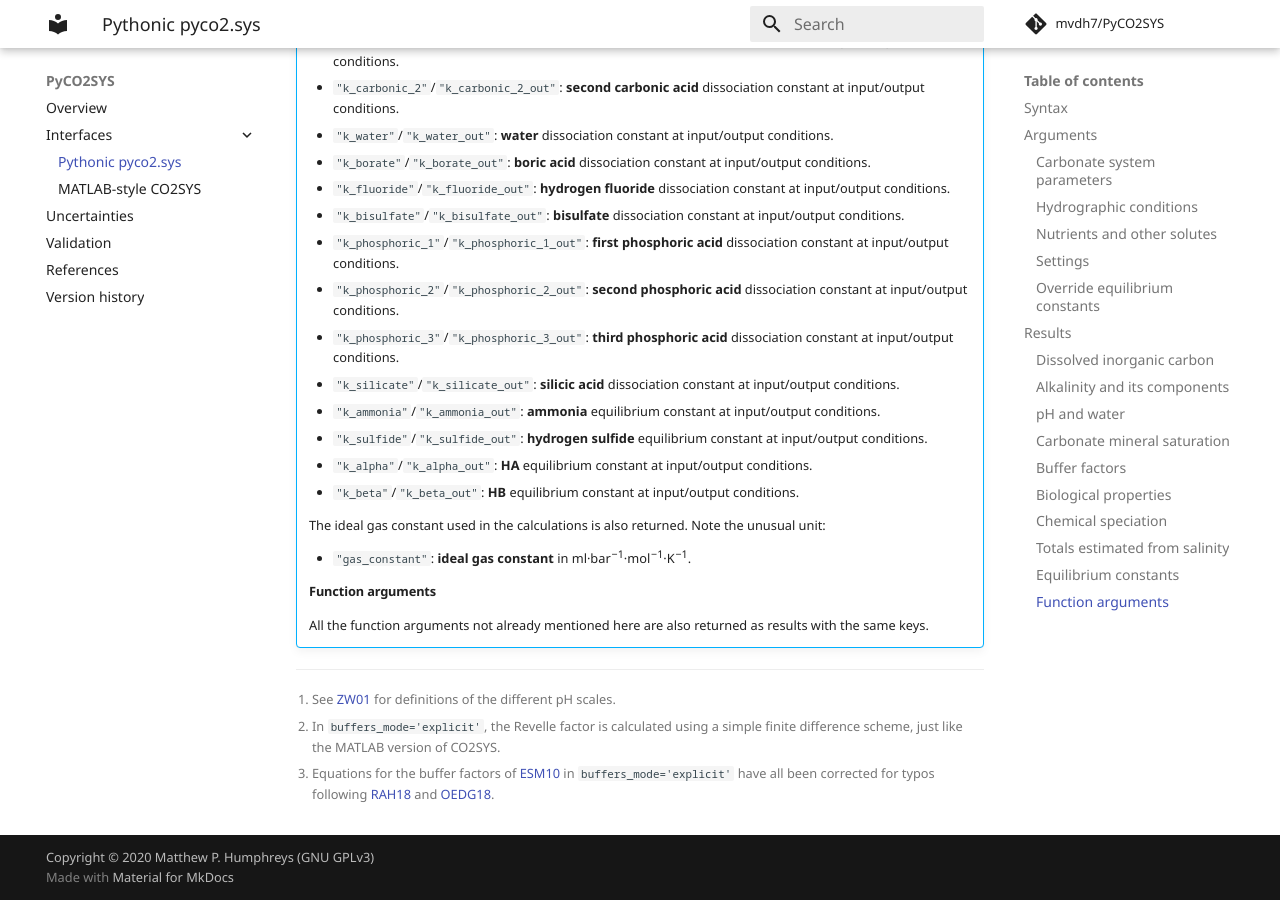
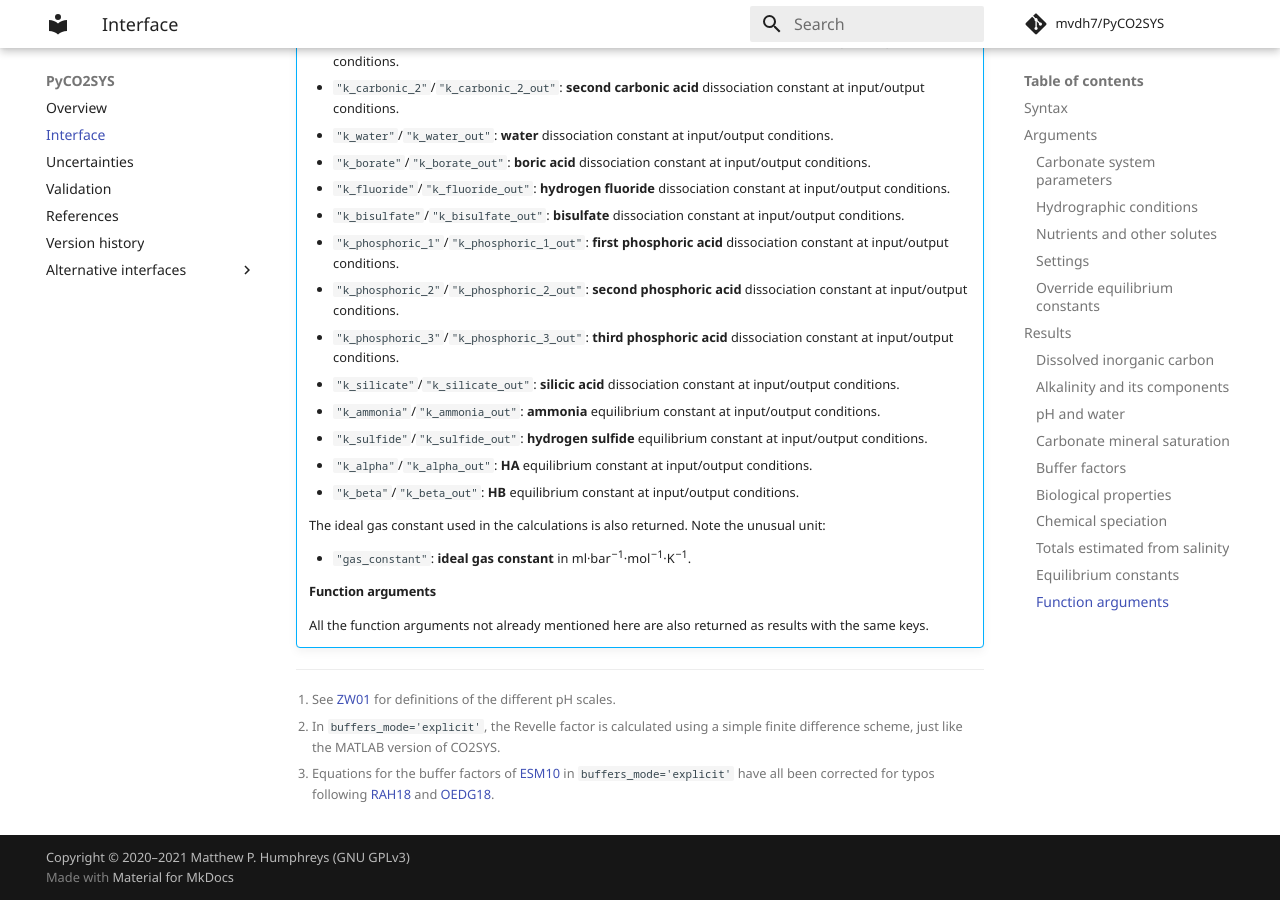
Before and after one commit to mvdh7/PyCO2SYS, an MkDocs documentation site: the page built from docs/co2sys_nd.md, in a window 1280 px wide and 900 px high, scrolled down 7374 px. Built offline with MkDocs 1.6.1 and Material for MkDocs 9.7.7, drawn with Linux system fonts in a browser that asks for light colours; formulas are drawn with MathJax 3; comment, search, counter and statistics services are not loaded.

Commit message:
Reorganise

```diff
--- a/mkdocs.yml
+++ b/mkdocs.yml
@@ -3,7 +3,7 @@ site_name: PyCO2SYS
 site_author: Matthew P. Humphreys
 site_description: Marine carbonate system calculations in Python
 site_url: https://pyco2sys.readthedocs.io/
-copyright: Copyright &copy; 2020 Matthew P. Humphreys (GNU GPLv3)
+copyright: Copyright &copy; 2020–2021 Matthew P. Humphreys (GNU GPLv3)
 
 # Github repo info
 repo_name: mvdh7/PyCO2SYS
@@ -12,13 +12,13 @@ repo_url: https://github.com/mvdh7/PyCO2SYS
 # Navigation
 nav:
   - Overview: index.md
-  - Interfaces:
-    - Pythonic pyco2.sys: co2sys_nd.md
-    - MATLAB-style CO2SYS: co2sys.md
+  - Interface: co2sys_nd.md
   - Uncertainties: uncertainty.md
   - Validation: validate.md
   - References: refs.md
   - Version history: versions.md
+  - Alternative interfaces:
+    - MATLAB-style CO2SYS: co2sys.md
 
 # Appearance
 theme:
```
